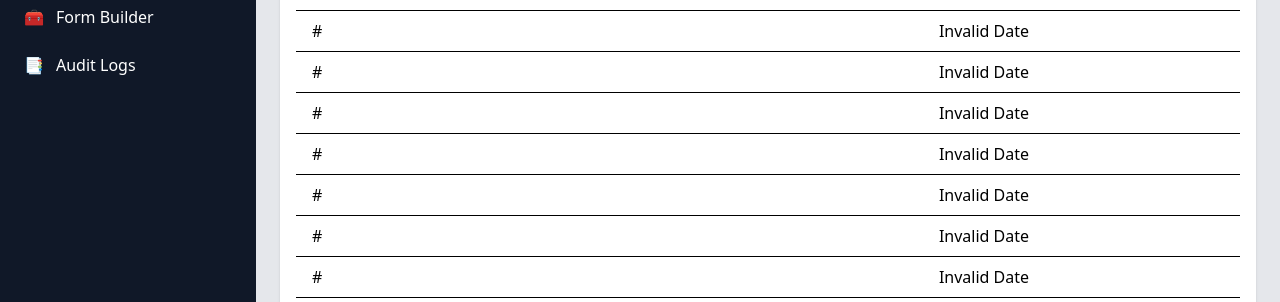
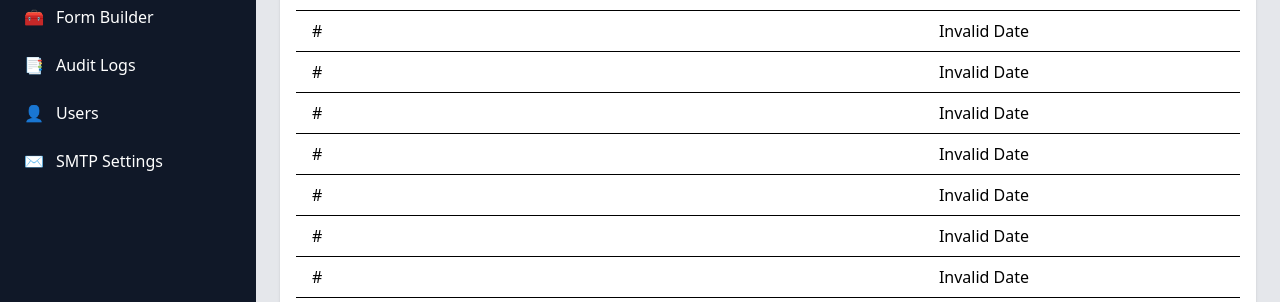
Before and after one commit to tagresorts/flow, a Laravel app: page /dashboard in a window 1280 px wide. Shown: the part 371-673 px from the top of the page. Run offline with Laravel 12, Linux system fonts and the light colour scheme; the visitor is signed in with stand-in values (Sample User, id 1); style sheets or scripts are compiled from the project's sources; parts of the project's set-up code (start-up, migrations or seed data) failed here and were passed over; some libraries are stand-ins or nearby versions.

Commit message:
feat(admin): SMTP settings (M365/Gmail/Custom) with test; admin users role assign/revoke; APIs and sidebar/routes; mail runtime config service

```diff
--- a/workflow-engine/resources/js/components/Sidebar.vue
+++ b/workflow-engine/resources/js/components/Sidebar.vue
@@ -61,6 +61,18 @@
                         <span v-if="!collapsed">Audit Logs</span>
                     </RouterLink>
                 </li>
+                <li class="mb-2">
+                    <RouterLink to="/dashboard/admin/users" class="flex items-center gap-3 p-2 rounded hover:bg-gray-800" title="Users">
+                        <span>👤</span>
+                        <span v-if="!collapsed">Users</span>
+                    </RouterLink>
+                </li>
+                <li class="mb-2">
+                    <RouterLink to="/dashboard/admin/smtp" class="flex items-center gap-3 p-2 rounded hover:bg-gray-800" title="SMTP Settings">
+                        <span>✉️</span>
+                        <span v-if="!collapsed">SMTP Settings</span>
+                    </RouterLink>
+                </li>
             </ul>
         </nav>
 
--- /dev/null
+++ b/workflow-engine/resources/js/pages/AdminSmtpPage.vue
@@ -0,0 +1,100 @@
+<template>
+    <div class="bg-white p-6 rounded shadow">
+        <h1 class="text-xl font-bold mb-4">SMTP Settings</h1>
+        <div class="grid grid-cols-1 md:grid-cols-2 gap-4">
+            <div>
+                <label class="block text-sm">Preset</label>
+                <select v-model="preset" class="border rounded p-2 w-full mt-1" @change="applyPreset">
+                    <option value="custom">Custom</option>
+                    <option value="m365">Microsoft 365</option>
+                    <option value="gmail">Gmail</option>
+                </select>
+
+                <label class="block text-sm mt-3">Host</label>
+                <input v-model="form.host" class="border rounded p-2 w-full mt-1" />
+
+                <label class="block text-sm mt-3">Port</label>
+                <input v-model.number="form.port" type="number" class="border rounded p-2 w-full mt-1" />
+
+                <label class="block text-sm mt-3">Encryption</label>
+                <select v-model="form.encryption" class="border rounded p-2 w-full mt-1">
+                    <option :value="null">None</option>
+                    <option value="tls">TLS</option>
+                    <option value="ssl">SSL</option>
+                </select>
+
+                <label class="block text-sm mt-3">Username</label>
+                <input v-model="form.username" class="border rounded p-2 w-full mt-1" />
+
+                <label class="block text-sm mt-3">Password</label>
+                <input v-model="form.password" type="password" class="border rounded p-2 w-full mt-1" />
+
+                <label class="block text-sm mt-3">From Address</label>
+                <input v-model="form.from_address" class="border rounded p-2 w-full mt-1" />
+
+                <label class="block text-sm mt-3">From Name</label>
+                <input v-model="form.from_name" class="border rounded p-2 w-full mt-1" />
+
+                <label class="inline-flex items-center mt-3 text-sm"><input type="checkbox" v-model="form.is_active" class="mr-2" /> Active</label>
+
+                <div class="mt-4 flex items-center gap-2">
+                    <button @click="save" class="px-3 py-2 bg-indigo-600 text-white rounded">Save</button>
+                    <button @click="sendTest" class="px-3 py-2 bg-slate-700 text-white rounded">Send Test</button>
+                </div>
+
+                <p v-if="status" class="text-sm text-green-700 mt-2">{{ status }}</p>
+            </div>
+            <div>
+                <h2 class="font-semibold mb-2">Recent Settings</h2>
+                <ul class="text-sm divide-y">
+                    <li v-for="s in settings" :key="s.id" class="py-2">{{ s.provider }} - {{ s.host }} : {{ s.port }} ({{ s.is_active ? 'active' : 'inactive' }})</li>
+                </ul>
+            </div>
+        </div>
+    </div>
+</template>
+
+<script setup>
+import axios from 'axios'
+import { onMounted, ref } from 'vue'
+
+const preset = ref('custom')
+const form = ref({ provider: 'custom', host: '', port: 587, encryption: 'tls', username: '', password: '', from_address: '', from_name: '', is_active: true })
+const status = ref('')
+const settings = ref([])
+
+const presets = {
+  m365: { host: 'smtp.office365.com', port: 587, encryption: 'tls' },
+  gmail: { host: 'smtp.gmail.com', port: 587, encryption: 'tls' },
+  custom: { host: '', port: 587, encryption: 'tls' }
+}
+
+function applyPreset() {
+  const p = presets[preset.value]
+  form.value.provider = preset.value
+  form.value.host = p.host
+  form.value.port = p.port
+  form.value.encryption = p.encryption
+}
+
+async function load() {
+  const res = await axios.get('/admin/mail-settings')
+  settings.value = res.data.data ?? res.data
+}
+
+async function save() {
+  status.value = ''
+  const res = await axios.post('/admin/mail-settings', form.value)
+  status.value = 'Saved'
+  await load()
+}
+
+async function sendTest() {
+  const to = prompt('Send test email to:')
+  if (!to) return
+  await axios.post('/admin/mail-settings/test', { to })
+  status.value = 'Test sent'
+}
+
+onMounted(load)
+</script>
--- /dev/null
+++ b/workflow-engine/resources/js/pages/AdminUsersPage.vue
@@ -0,0 +1,65 @@
+<template>
+    <div class="bg-white p-6 rounded shadow">
+        <h1 class="text-xl font-bold mb-4">Users & Roles</h1>
+        <div class="flex gap-4">
+            <div class="flex-1">
+                <table class="min-w-full">
+                    <thead><tr>
+                        <th class="py-2 px-4 border-b text-left">Name</th>
+                        <th class="py-2 px-4 border-b text-left">Email</th>
+                        <th class="py-2 px-4 border-b text-left">Actions</th>
+                    </tr></thead>
+                    <tbody>
+                        <tr v-for="u in users" :key="u.id">
+                            <td class="py-2 px-4 border-b">{{ u.name }}</td>
+                            <td class="py-2 px-4 border-b">{{ u.email }}</td>
+                            <td class="py-2 px-4 border-b">
+                                <div class="flex items-center gap-2">
+                                    <select v-model="roleToAssign" class="border rounded p-1">
+                                        <option v-for="r in roles" :key="r.name" :value="r.name">{{ r.name }}</option>
+                                    </select>
+                                    <button @click="assign(u)" class="px-2 py-1 bg-indigo-600 text-white rounded text-sm">Assign</button>
+                                    <button @click="revoke(u)" class="px-2 py-1 bg-rose-600 text-white rounded text-sm">Revoke</button>
+                                </div>
+                            </td>
+                        </tr>
+                    </tbody>
+                </table>
+            </div>
+        </div>
+        <p v-if="status" class="text-sm text-green-700 mt-2">{{ status }}</p>
+    </div>
+</template>
+
+<script setup>
+import axios from 'axios'
+import { onMounted, ref } from 'vue'
+
+const users = ref([])
+const roles = ref([])
+const roleToAssign = ref('Admin')
+const status = ref('')
+
+async function load() {
+  const [u, r] = await Promise.all([
+    axios.get('/admin/users'),
+    axios.get('/directory/roles'),
+  ])
+  users.value = u.data.data ?? u.data
+  roles.value = (r.data.data ?? r.data).map(x => ({ name: x.name }))
+}
+
+async function assign(u) {
+  status.value = ''
+  await axios.post(`/admin/users/${u.id}/roles/assign`, { role: roleToAssign.value })
+  status.value = 'Role assigned'
+}
+
+async function revoke(u) {
+  status.value = ''
+  await axios.post(`/admin/users/${u.id}/roles/revoke`, { role: roleToAssign.value })
+  status.value = 'Role revoked'
+}
+
+onMounted(load)
+</script>
--- a/workflow-engine/resources/js/router/index.js
+++ b/workflow-engine/resources/js/router/index.js
@@ -9,6 +9,8 @@ import WorkflowBuilderPage from '@/pages/WorkflowBuilderPage.vue';
 import FormBuilderPage from '@/pages/FormBuilderPage.vue';
 import NewRequestPage from '@/pages/NewRequestPage.vue';
 import AuditLogsPage from '@/pages/AuditLogsPage.vue';
+import AdminUsersPage from '@/pages/AdminUsersPage.vue';
+import AdminSmtpPage from '@/pages/AdminSmtpPage.vue';
 
 const routes = [
     { path: '/dashboard', name: 'dashboard', component: DashboardPage },
@@ -19,6 +21,8 @@ const routes = [
     { path: '/dashboard/builder/form', name: 'form-builder', component: FormBuilderPage },
     { path: '/dashboard/requests/new', name: 'request-new', component: NewRequestPage },
     { path: '/dashboard/audit', name: 'audit', component: AuditLogsPage },
+    { path: '/dashboard/admin/users', component: AdminUsersPage },
+    { path: '/dashboard/admin/smtp', component: AdminSmtpPage },
     { path: '/dashboard/:pathMatch(.*)*', redirect: { name: 'dashboard' } },
 ];
 
--- a/workflow-engine/routes/web.php
+++ b/workflow-engine/routes/web.php
@@ -9,6 +9,8 @@ use App\Http\Controllers\AuditLogController;
 use App\Http\Controllers\FormController;
 use App\Http\Controllers\UserDirectoryController;
 use App\Http\Controllers\RoleDirectoryController;
+use App\Http\Controllers\MailSettingController;
+use App\Http\Controllers\UserAdminController;
 use Illuminate\Support\Facades\Route;
 
 Route::get('/', function () {
@@ -43,6 +45,15 @@ Route::middleware(['auth'])->group(function () {
     Route::get('/directory/users', [UserDirectoryController::class, 'users']);
     Route::get('/directory/roles', [RoleDirectoryController::class, 'roles']);
 
+    // Admin
+    Route::get('/admin/mail-settings', [MailSettingController::class, 'index']);
+    Route::post('/admin/mail-settings', [MailSettingController::class, 'store']);
+    Route::post('/admin/mail-settings/test', [MailSettingController::class, 'test']);
+
+    Route::get('/admin/users', [UserAdminController::class, 'index']);
+    Route::post('/admin/users/{user}/roles/assign', [UserAdminController::class, 'assignRole']);
+    Route::post('/admin/users/{user}/roles/revoke', [UserAdminController::class, 'revokeRole']);
+
     Route::get('/builder/forms/templates', [FormTemplateController::class, 'index']);
     Route::post('/builder/forms/templates', [FormTemplateController::class, 'store']);
 
```
Also changed, not shown: workflow-engine/app/Http/Controllers/MailSettingController.php (added, +52 -0 lines), workflow-engine/app/Http/Controllers/UserAdminController.php (added, +28 -0 lines), workflow-engine/app/Models/MailSetting.php (added, +12 -0 lines), workflow-engine/app/Services/MailConfigService.php (added, +25 -0 lines), workflow-engine/database/migrations/2025_09_13_400000_create_mail_settings_table.php (added).
